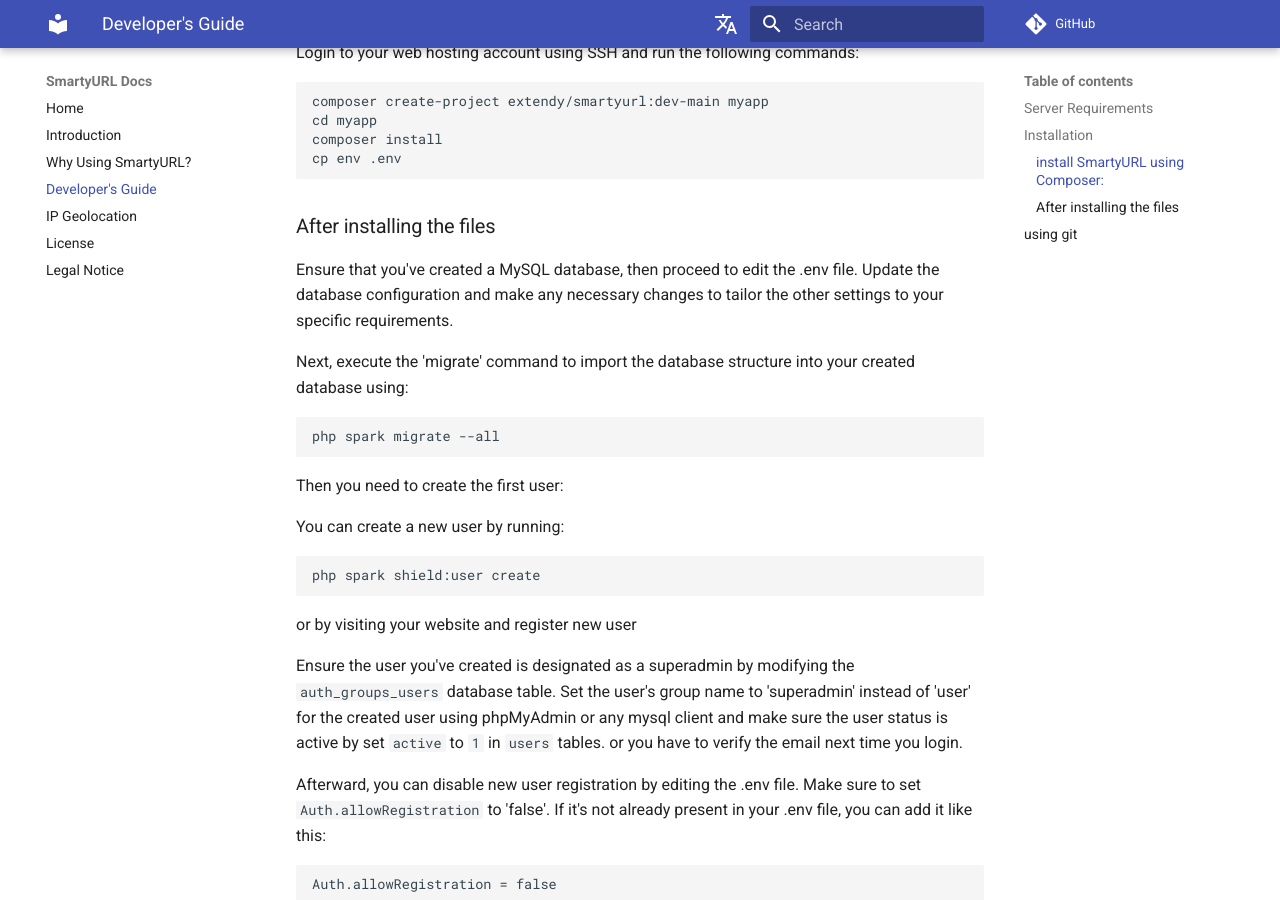
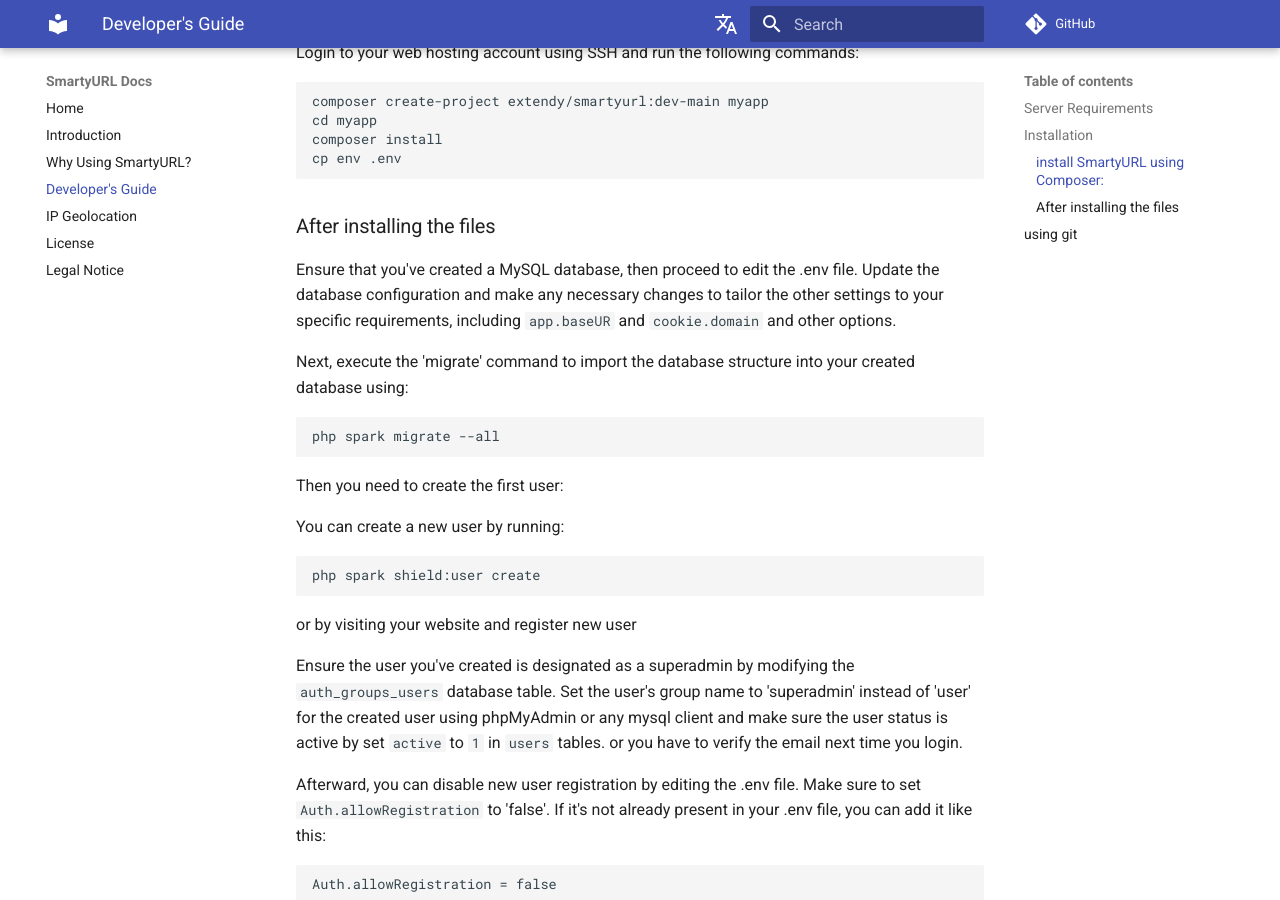
Before and after one commit to Extendy/SmartyURL, an MkDocs documentation site: the page built from docs/developers.md, in a window 1280 px wide and 900 px high, scrolled down 638 px. Built offline with MkDocs 1.6.1 and Material for MkDocs 9.7.7, drawn with Linux system fonts in a browser that asks for light colours; comment, search, counter and statistics services are not loaded.

Commit message:
docs: docs

```diff
--- a/docs/developers.md
+++ b/docs/developers.md
@@ -27,7 +27,7 @@ cp env .env
 
 ### After installing the files
 
-Ensure that you've created a MySQL database, then proceed to edit the .env file. Update the database configuration and make any necessary changes to tailor the other settings to your specific requirements.
+Ensure that you've created a MySQL database, then proceed to edit the .env file. Update the database configuration and make any necessary changes to tailor the other settings to your specific requirements, including `app.baseUR` and `cookie.domain` and other options.
 
 Next, execute the 'migrate' command to import the database structure into your created database using:
 
```
